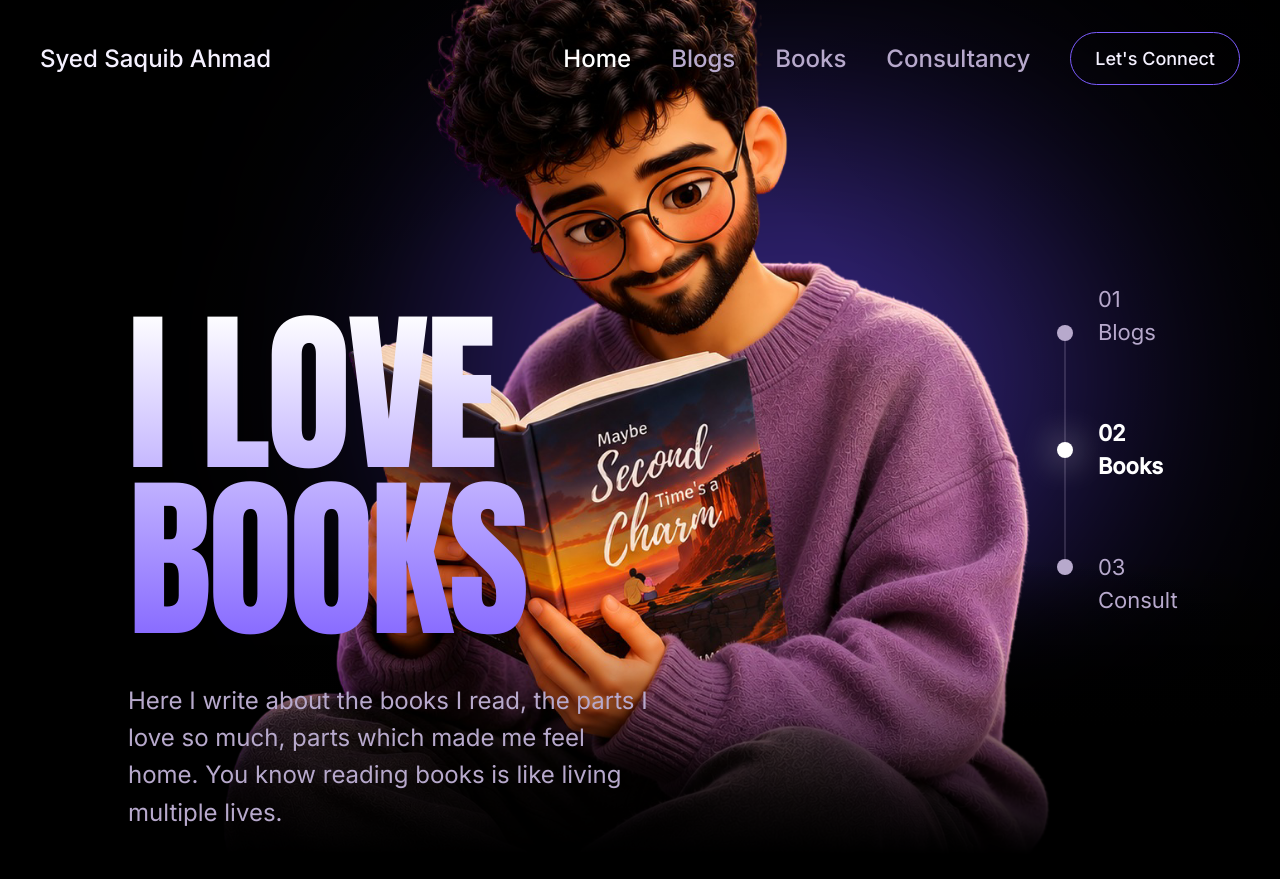
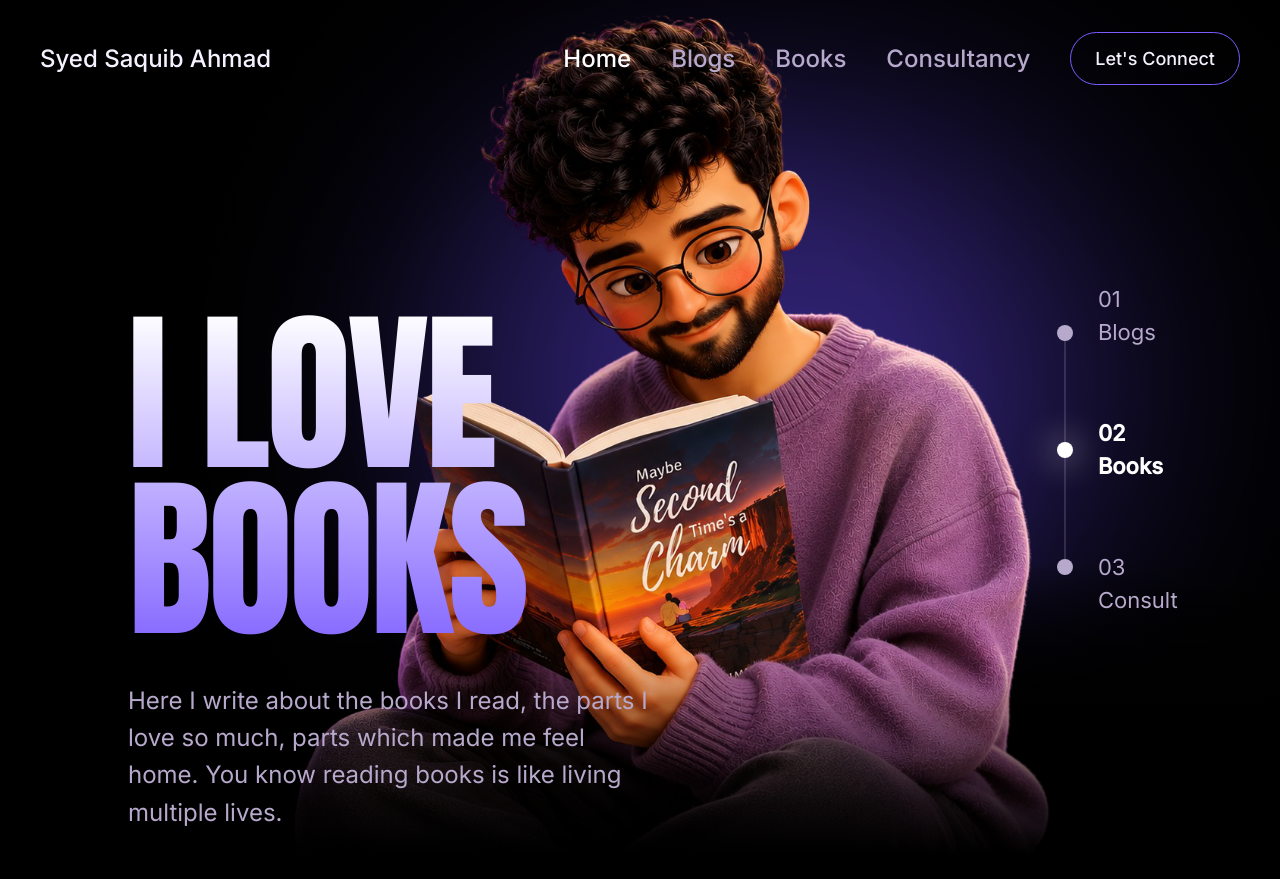
Before and after one commit to saquibahmad1234/saquib, a Jekyll site: the page built from index.html, in a window 1280 px wide and 900 px high. Shown: the top 879 px of the window. Built offline with Jekyll 4.4.1, drawn with Linux system fonts in a browser that asks for light colours.

Commit message:
Character Issue

```diff
--- a/_includes/home/hero-desktop.html
+++ b/_includes/home/hero-desktop.html
@@ -77,7 +77,7 @@
           x-transition:leave="transition ease-in duration-700"
           x-transition:leave-start="opacity-100 translate-y-0 scale-100"
           x-transition:leave-end="opacity-0 -translate-y-8 scale-[0.97]"
-          class="absolute bottom-[45px] right-0 h-full object-contain"
+          class="absolute bottom-[45px] right-0 max-h-[850px] w-auto object-contain"
           style="
             mask-image: linear-gradient(
               to top,
--- a/assets/css/style.css
+++ b/assets/css/style.css
@@ -825,6 +825,10 @@ video {
   height: 700px;
 }
 
+.max-h-\[850px\] {
+  max-height: 850px;
+}
+
 .min-h-screen {
   min-height: 100vh;
 }
@@ -879,6 +883,10 @@ video {
 
 .w-\[1000px\] {
   width: 1000px;
+}
+
+.w-auto {
+  width: auto;
 }
 
 .max-w-\[1500px\] {
```
